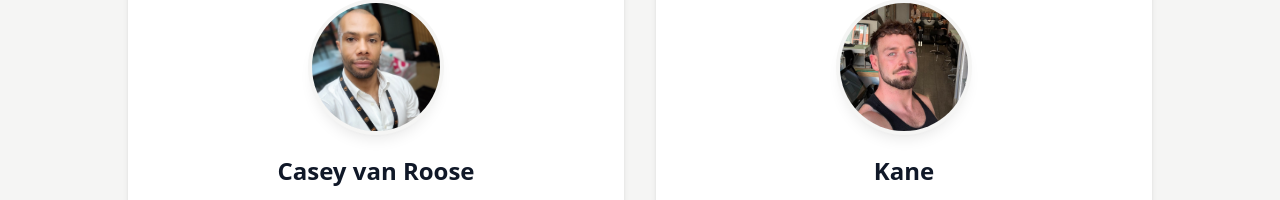
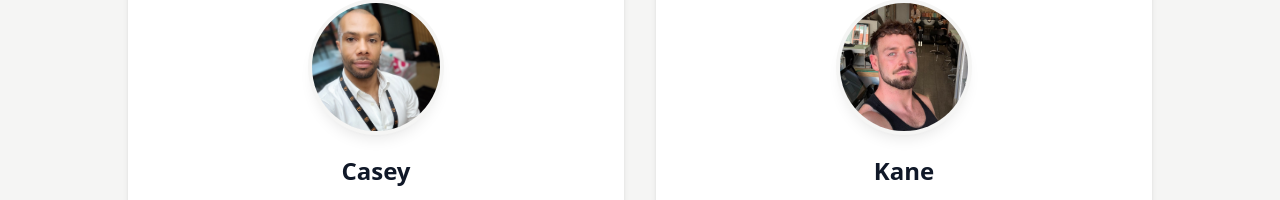
Before and after one commit to kcvanroose/Flat, a website: page index.html in a window 1280 px wide. Shown: the part 3076-3276 px from the top of the page. Drawn offline with Linux system fonts and the light colour scheme.

Commit message:
Update Casey's display name
Co-Authored-By: Claude Opus 4.5 <noreply@anthropic.com>

```diff
--- a/index.html
+++ b/index.html
@@ -139,7 +139,7 @@
                 <!-- Casey -->
                 <div class="text-center bg-white rounded-2xl p-6 shadow-md">
                     <img src="images/Casey.jpg" alt="Casey van Roose" class="w-32 h-32 rounded-full mx-auto mb-6 object-cover ring-4 ring-stone-100 shadow-lg">
-                    <h3 class="text-2xl font-semibold mb-4 text-gray-900">Casey van Roose</h3>
+                    <h3 class="text-2xl font-semibold mb-4 text-gray-900">Casey</h3>
                     <p class="text-gray-600 mb-6 leading-relaxed">
                         Hi! I'm Casey, a Software Developer working for a charity in the city. I'm clean, respectful, and enjoy a good work-life balance.
                         I love gaming, clubbing, and the occasional movie night. Looking for like-minded flatmates who
```
